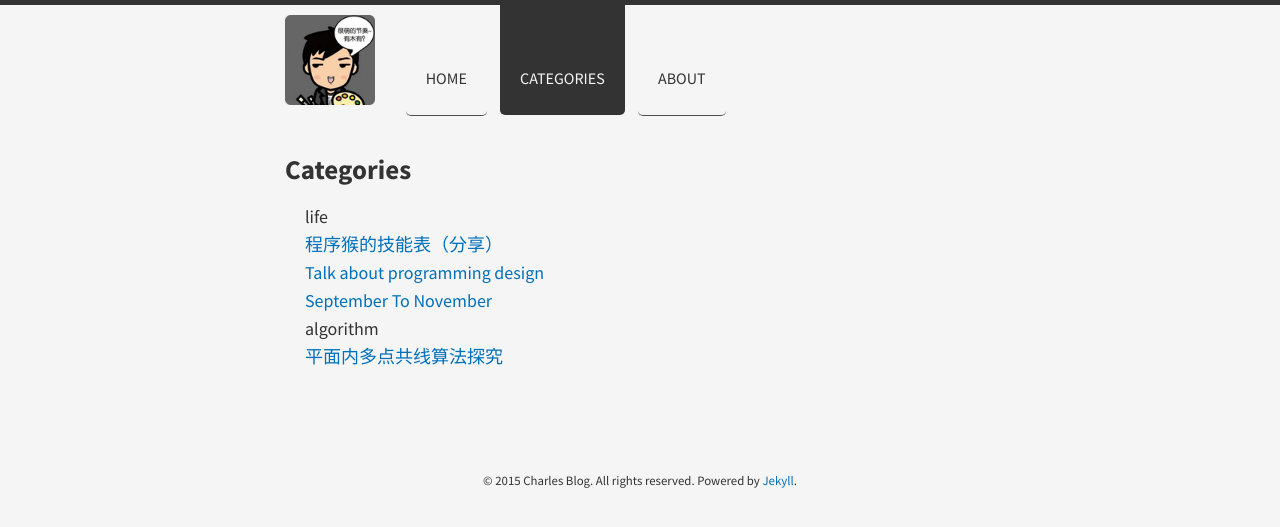
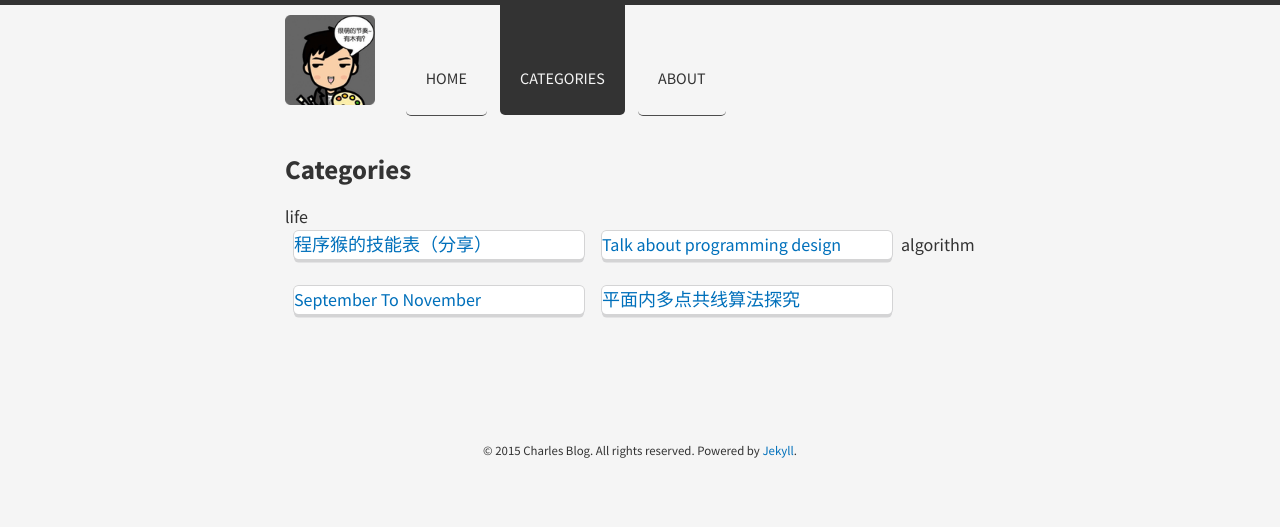
Before and after one commit to JavaCS3/blog, a Jekyll site: the page built from categories/index.html, in a window 1280 px wide. Shown: the top 527 px of the page. Built offline with Jekyll 4.4.1, drawn with Linux system fonts in a browser that asks for light colours; nearby versions of some CDN libraries; Markdown is read by kramdown in place of the engine named in the settings.

Commit message:
refine cat

```diff
--- a/categories/index.html
+++ b/categories/index.html
@@ -2,7 +2,7 @@
 layout: page
 title: Categories
 ---
-<div class="container">
+<div class="cards container">
   {% for category in site.category_list %}
     <div>{{ category }}</div>
     {% for page in site.categories[category] %}
--- a/public/css/main.scss
+++ b/public/css/main.scss
@@ -268,6 +268,42 @@ ul.category li a:hover {
   color: #FFF;
 }
 
+/* cards */
+.cards.container {
+  padding: 0px;
+}
+
+.cards.container>.card {
+  margin: 0 .5em 1.5em;
+  float: left;
+}
+
+.card:first-child{
+  margin-top: 0;
+}
+
+.card:last-child{
+  margin-bottom: 0;
+}
+
+.card {
+  max-width: 100%;
+  position: relative;
+  display: block;
+  width: 290px;
+  min-height: 0;
+  background: #fff;
+  padding: 0;
+  border: none;
+  border-radius: .2857rem;
+  box-shadow: 0 .2em 0 0 #d4d4d5,0 0 0 1px #d4d4d5;
+  -webkit-transition: box-shadow .2s ease;
+  transition: box-shadow .2s ease;
+  z-index: ''
+}
+
+
+
 /*============================================================================*/
 #logo {
   display: inline-block;
```
